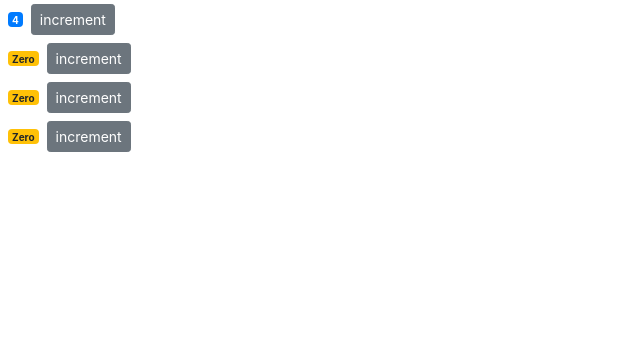
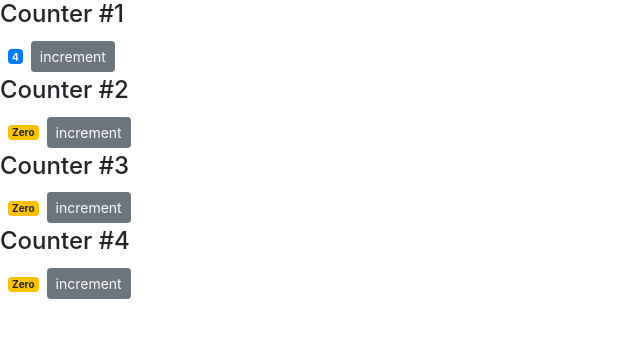
Before and after one commit to asima-chowdhury/counter-app, a React (Create React App) app: page / in a window 1280 px wide. Shown: the top 338 px of the page, without its empty margins (0-640 px from the left). Built offline with nearby package versions, Linux system fonts and the light colour scheme.

Commit message:
passing children to counter components from counters parent

```diff
--- a/src/components/counter.jsx
+++ b/src/components/counter.jsx
@@ -5,19 +5,17 @@ class counter extends Component {
         value: this.props.value,
     };
 
-
-    // event handlers using arrow function
-    handleIncrement = (product) => {
-        // console.log(product);
-        this.setState({ value: this.state.value + 1 })
+    handleIncrement = () => {
+        this.setState({ count: this.state.value + 1 })
     }
 
     render() {
-        // console.log('props',this.props);
+        console.log('props', this.props);
         return (
             <div>
+                {this.props.children}
                 <span style={{ fontSize: 10 }} className={this.getBadgeClasses()}>{this.formatCount()}</span>
-                <button onClick={() => this.handleIncrement({ id: 1 })} className="btn btn-secondary btn-sm my-1">increment</button>
+                <button onClick={this.handleIncrement} className="btn btn-secondary btn-sm my-1">increment</button>
             </div>
         );
     }
--- a/src/components/counters.jsx
+++ b/src/components/counters.jsx
@@ -16,7 +16,9 @@ class Counters extends Component {
         return (
             <div>
                 {this.state.counters.map(counter => (
-                    <Counter key={counter.id} value={counter.value}/>
+                    <Counter key={counter.id} value={counter.value}>
+                        <h4>Counter #{counter.id}</h4>
+                    </Counter>
                 ))}
             </div>
         );
```
